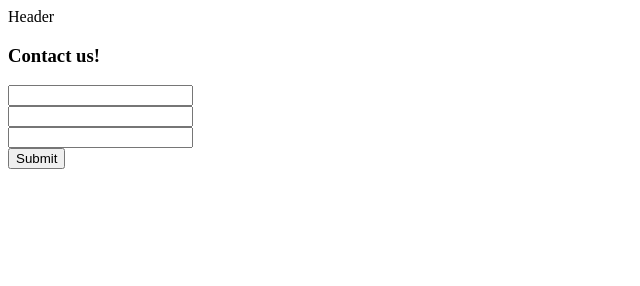
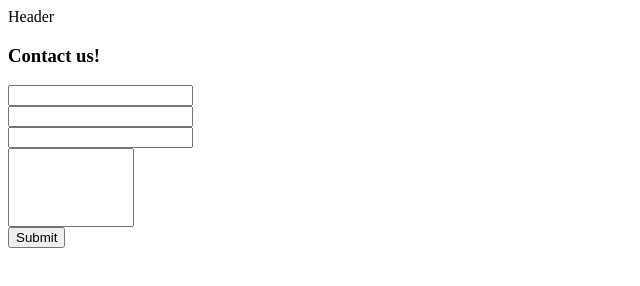
Before and after one commit to MoonBasedKas/webProgProject1, a plain HTML site: page whatWeDo/contactus.html in a window 1280 px wide. Shown: the whole page, without its empty margins (0-640 px from the left). Drawn offline with Linux system fonts and the light colour scheme.

Commit message:
Updating

```diff
--- a/whatWeDo/contactus.html
+++ b/whatWeDo/contactus.html
@@ -12,6 +12,7 @@
 
     <input type="text" id="phone" name="phoneN"><br>
     <input type="text" id="name" name="name"><br>
+    <input type="text" id="message" name="message" style="width: 10%;height: 10%"><br>
     <button name="submit">Submit</button>
 </div>
 </body>
```
